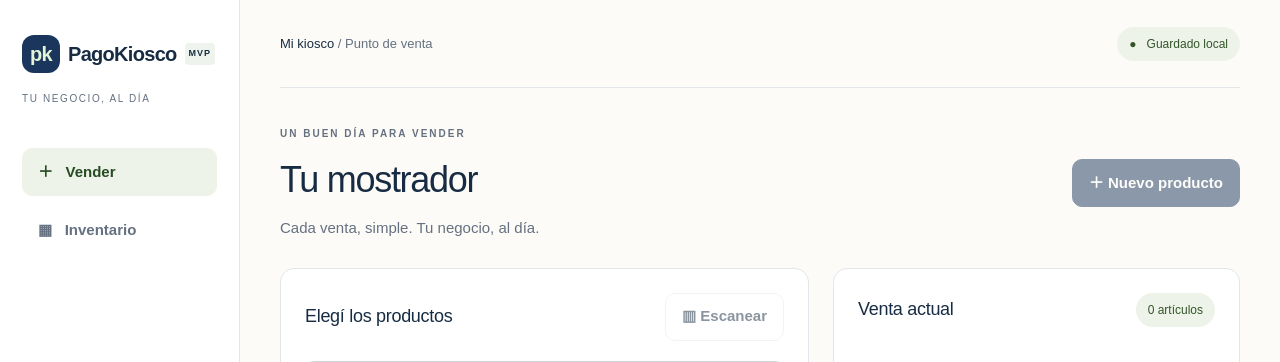
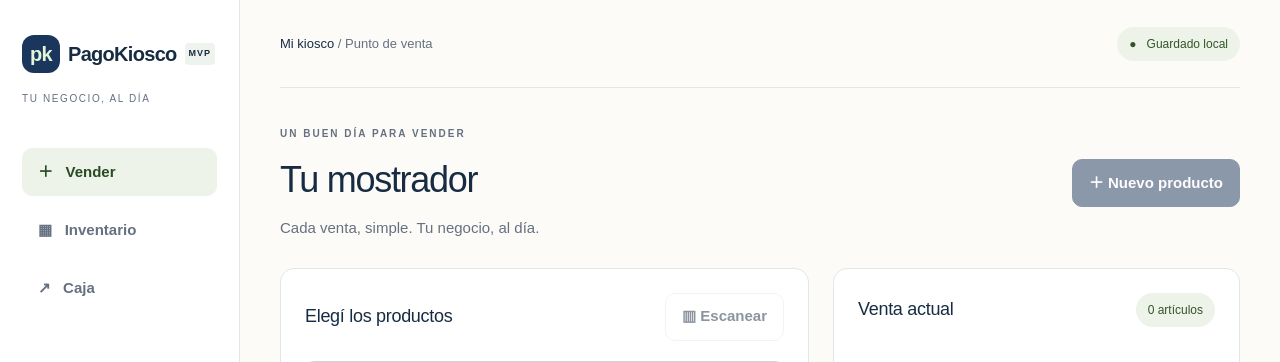
Before and after one commit to Agus-Albarracin/pagokiosco-pwa, a Next.js app: page / in a window 1280 px wide. Shown: the top 362 px of the page. Built offline with nearby package versions, Linux system fonts and the light colour scheme.

Commit message:
feat(pos): add daily cash closure and period metrics

```diff
--- a/app/globals.css
+++ b/app/globals.css
@@ -73,6 +73,10 @@ dialog::backdrop { background: #11263d80; }
 .keypad { display: grid; grid-template-columns: repeat(3, 1fr); gap: 8px; } .keypad button { min-height: 56px; font-size: 22px; }
 .confirmation-total { font-size: 40px; font-weight: 700; text-align: center; padding: 16px 0; } button.selected { background: var(--accent); border-color: #708f5b; }
 .success { margin-top: 20px; padding: 16px; border-radius: 10px; background: #edf5e8; color: #305c22; }
+.metrics-summary { display: grid; gap: 8px; margin-bottom: 24px; } .metrics-summary strong { font-size: 32px; } .metrics-summary span { color: var(--muted); font-size: 13px; }
+.bar-chart { display: grid; grid-template-columns: repeat(7, minmax(0, 1fr)); gap: 12px; margin: 28px 0 18px; } .bar-column { text-align: center; display: grid; gap: 12px; font-size: 11px; color: var(--muted); } .bar-track { height: 140px; display: flex; align-items: flex-end; justify-content: center; } .bar-track > div { width: 65%; background: var(--brand); border-radius: 5px 5px 0 0; } .bar-value { font-size: 10px; overflow-wrap: anywhere; }
+.sales-list { list-style: none; margin: 0; padding: 0; } .sales-list li { display: flex; justify-content: space-between; gap: 14px; align-items: center; padding: 18px 0; border-top: 1px solid var(--line); } .sales-list li > div { display: grid; gap: 8px; } .sales-list small { color: var(--muted); font-size: 11px; }
+.closure { margin: 0; } .closure > div { display: flex; justify-content: space-between; gap: 16px; padding: 18px 0; border-bottom: 1px solid var(--line); } .closure dd { margin: 0; font-weight: 700; } .closure > div:last-child { font-size: 20px; }
 @media (max-width: 1100px) { .pos-layout { grid-template-columns: 1fr; } }
 .sr-only { position: absolute; width: 1px; height: 1px; padding: 0; margin: -1px; overflow: hidden; clip: rect(0,0,0,0); white-space: nowrap; border: 0; }
 @media (max-width: 1000px) { .app-shell { grid-template-columns: 200px minmax(0, 1fr); } main { padding-inline: 24px; } .sidebar { padding-inline: 14px; } .stats article { padding: 18px; } }
--- /dev/null
+++ b/components/cashbook.tsx
@@ -0,0 +1,46 @@
+"use client";
+import { useCallback, useEffect, useState } from "react";
+import { cents, money, summarize, type Sale } from "@/lib/domain";
+import { listSales, startOfToday } from "@/lib/sales";
+import { Modal } from "./modal";
+const day = 86_400_000;
+export function Cashbook() {
+  const [days, setDays] = useState(7);
+  const [data, setData] = useState<{ sales: Sale[]; now: number } | null>(null);
+  const [error, setError] = useState("");
+  const [closure, setClosure] = useState<Sale[] | null>(null);
+  const [closing, setClosing] = useState(false);
+  const refresh = useCallback(() => {
+    const now = Date.now();
+    return listSales(now - days * day, now).then(sales => { setData({ sales, now }); setError(""); }).catch(() => setError("No pudimos leer tus ventas. Volvé a intentar."));
+  }, [days]);
+  useEffect(() => { void refresh(); const timer = setInterval(refresh, 60_000); window.addEventListener("focus", refresh); return () => { clearInterval(timer); window.removeEventListener("focus", refresh); }; }, [refresh]);
+  async function closeDay() {
+    setClosing(true); setError("");
+    try { const sales = await listSales(startOfToday()); setClosure(sales); }
+    catch { setError("No se pudo calcular el cierre. Volvé a intentar."); }
+    finally { setClosing(false); }
+  }
+  const summary = summarize(data?.sales ?? []);
+  const daily = summarize((data?.sales ?? []).filter(s => s.createdAt >= startOfToday()));
+  const bins = Array.from({ length: 7 }, (_, i) => {
+    const start = (data?.now ?? 0) - days * day + i * days * day / 7;
+    const end = start + days * day / 7;
+    const total = (data?.sales ?? []).filter(s => s.createdAt >= start && (i === 6 ? s.createdAt <= end : s.createdAt < end)).reduce((sum, s) => sum + cents(s.total), 0) / 100;
+    const label = new Date(start).toLocaleString("es-AR", days === 1 ? { hour: "2-digit", minute: "2-digit" } : { day: "numeric", month: "short" });
+    return { label, total };
+  });
+  const max = Math.max(1, ...bins.map(b => b.total));
+  const closed = summarize(closure ?? []);
+  return <div className="form-stack">
+    <section className="stats" aria-label="Caja de hoy"><article><span>Total de hoy</span><strong>{money(daily.total)}</strong><small>{daily.count} ventas registradas</small></article><article><span>Efectivo de hoy</span><strong>{money(daily.cash)}</strong></article><article><span>Transferencias de hoy</span><strong>{money(daily.transfer)}</strong></article></section>
+    {error && <div role="alert" className="error">{error}<button onClick={refresh}>Reintentar</button></div>}
+    <section className="panel"><div className="section-head"><h2>Cómo viene tu negocio</h2><label><span className="sr-only">Período</span><select value={days} onChange={e => { setDays(Number(e.target.value)); setData(null); }}>{[[1, "Últimas 24 horas"], [7, "Últimos 7 días"], [30, "Últimos 30 días"], [365, "Últimos 365 días"]].map(([value, label]) => <option key={value} value={value}>{label}</option>)}</select></label></div>
+      {!data ? <p role="status">Cargando métricas…</p> : <><div className="metrics-summary"><strong>{money(summary.total)}</strong><span>{summary.count} ventas en el período</span></div><div className="bar-chart" role="img" aria-label={`Ventas en el período: ${bins.map(b => `${b.label}: ${money(b.total)}`).join("; ")}`}>{bins.map((b, i) => <div className="bar-column" key={i}><span className="bar-value">{money(b.total)}</span><div className="bar-track"><div style={{ height: `${Math.max(2, b.total / max * 100)}%` }} /></div><span>{b.label}</span></div>)}</div><p className="hint">Siete intervalos consecutivos del período seleccionado. Fechas según este dispositivo.</p></>}
+    </section>
+    <section className="panel"><div className="section-head"><h2>Movimientos</h2><button className="primary" disabled={closing || !data} onClick={closeDay}>{closing ? "Calculando…" : "Cierre de caja"}</button></div>
+    {data && !data.sales.length ? <div className="empty"><h3>Todavía no hay ventas en este período</h3><p>Cuando registres una venta, vas a verla acá.</p></div> : <ul className="sales-list">{data?.sales.slice().reverse().map(s => <li key={s.id}><div><strong>{s.method === "EFECTIVO" ? "Efectivo" : "Transferencia"}</strong><small>{new Date(s.createdAt).toLocaleString("es-AR")} · {s.lines.reduce((sum, l) => sum + l.qty, 0)} artículos</small></div><strong>{money(s.total)}</strong></li>)}</ul>}
+    </section>
+    {closure !== null && <Modal title="Cierre de caja · hoy" onClose={() => setClosure(null)}><div className="form-stack"><p className="muted">Consolidado del día en este dispositivo. Podés consultarlo nuevamente; las ventas se conservan.</p><dl className="closure"><div><dt>Efectivo</dt><dd>{money(closed.cash)}</dd></div><div><dt>Transferencia</dt><dd>{money(closed.transfer)}</dd></div><div><dt>Total general</dt><dd>{money(closed.total)}</dd></div></dl><p>{closed.count} ventas registradas.</p><button className="primary" onClick={() => setClosure(null)}>Listo</button></div></Modal>}
+  </div>;
+}
--- a/components/kiosk.tsx
+++ b/components/kiosk.tsx
@@ -7,12 +7,13 @@ import { ProductForm } from "./product-form";
 import { Lookup } from "./lookup";
 import { CartProvider, useCart } from "./cart-context";
 import { Pos } from "./pos";
+import { Cashbook } from "./cashbook";
 export function Kiosk() {
   return <CartProvider><Workspace /></CartProvider>;
 }
 function Workspace() {
   const cart = useCart();
-  const [view, setView] = useState<"venta" | "inventario">("venta");
+  const [view, setView] = useState<"venta" | "inventario" | "caja">("venta");
   const [products, setProducts] = useState<Product[]>([]);
   const [loading, setLoading] = useState(true);
   const [error, setError] = useState("");
@@ -27,11 +28,11 @@ function Workspace() {
   useEffect(() => { void refresh(); const focus = () => { void refresh(); }; window.addEventListener("focus", focus); return () => window.removeEventListener("focus", focus); }, [refresh]);
   const filtered = products.filter(p => `${p.nombre} ${p.ean}`.toLocaleLowerCase().includes(query.toLocaleLowerCase()));
   return <div className="app-shell">
-    <aside className="sidebar"><Link href="/" className="brand"><span className="brand-mark">pk</span>PagoKiosco<span className="badge">MVP</span></Link><p className="sidebar-caption">TU NEGOCIO, AL DÍA</p><nav aria-label="Principal"><button className={view === "venta" ? "nav-active" : ""} aria-current={view === "venta" ? "page" : undefined} onClick={() => setView("venta")}>＋ &nbsp; Vender</button><button className={view === "inventario" ? "nav-active" : ""} aria-current={view === "inventario" ? "page" : undefined} onClick={() => setView("inventario")}>▦ &nbsp; Inventario</button></nav><p className="sidebar-foot">Hecho para tu mostrador.<br />Tus datos quedan en este dispositivo.</p></aside>
-    <main id="main"><header className="topbar"><span>Mi kiosco <span className="muted">/ {view === "venta" ? "Punto de venta" : "Inventario"}</span></span><span className="pill">● &nbsp; Guardado local</span></header>
-      <div className="page-heading"><div><p className="eyebrow">{view === "venta" ? "UN BUEN DÍA PARA VENDER" : "TODO EN SU LUGAR"}</p><h1>{view === "venta" ? "Tu mostrador" : "Tu inventario"}</h1><p className="muted">{view === "venta" ? "Cada venta, simple. Tu negocio, al día." : "Productos y precios listos para vender."}</p></div><button className="primary" onClick={() => setEditor("new")} disabled={loading || !!error}>＋ Nuevo producto</button></div>
+    <aside className="sidebar"><Link href="/" className="brand"><span className="brand-mark">pk</span>PagoKiosco<span className="badge">MVP</span></Link><p className="sidebar-caption">TU NEGOCIO, AL DÍA</p><nav aria-label="Principal"><button className={view === "venta" ? "nav-active" : ""} aria-current={view === "venta" ? "page" : undefined} onClick={() => setView("venta")}>＋ &nbsp; Vender</button><button className={view === "inventario" ? "nav-active" : ""} aria-current={view === "inventario" ? "page" : undefined} onClick={() => setView("inventario")}>▦ &nbsp; Inventario</button><button className={view === "caja" ? "nav-active" : ""} aria-current={view === "caja" ? "page" : undefined} onClick={() => setView("caja")}>↗ &nbsp; Caja</button></nav><p className="sidebar-foot">Hecho para tu mostrador.<br />Tus datos quedan en este dispositivo.</p></aside>
+    <main id="main"><header className="topbar"><span>Mi kiosco <span className="muted">/ {view === "venta" ? "Punto de venta" : view === "caja" ? "Caja y métricas" : "Inventario"}</span></span><span className="pill">● &nbsp; Guardado local</span></header>
+      <div className="page-heading"><div><p className="eyebrow">{view === "venta" ? "UN BUEN DÍA PARA VENDER" : "TODO EN SU LUGAR"}</p><h1>{view === "venta" ? "Tu mostrador" : view === "caja" ? "Tu caja, en claro" : "Tu inventario"}</h1><p className="muted">{view === "venta" ? "Cada venta, simple. Tu negocio, al día." : "Productos y precios listos para vender."}</p></div><button className="primary" onClick={() => setEditor("new")} disabled={loading || !!error}>＋ Nuevo producto</button></div>
       {view === "venta" && <Pos products={products} onScan={() => setLookup(true)} onRefresh={refresh} disabled={loading || !!error} />}
-      {view === "inventario" && <>
+      {view === "caja" && <Cashbook />}{view === "inventario" && <>
       <section className="stats" aria-label="Resumen del inventario"><article><span>Productos</span><strong>{products.length}</strong></article><article><span>Unidades disponibles</span><strong>{products.reduce((sum, p) => sum + p.stock, 0)}</strong></article><article><span>Con stock bajo</span><strong>{products.filter(p => p.stock <= 5).length}</strong><small>5 unidades o menos</small></article></section>
       {error && <div role="alert" className="error">{error}<button onClick={refresh}>Reintentar</button></div>}
       <section className="panel"><div className="section-head"><h2>Catálogo</h2><button onClick={() => setLookup(true)} disabled={loading || !!error}>▥ Escanear código</button></div><label className="search-label"><span className="sr-only">Buscar producto</span><input type="search" placeholder="Buscar por nombre o código…" value={query} onChange={e => setQuery(e.target.value)} /></label>
```
Also changed, not shown: 1 other file (tests, documents, lock files or other folders).
